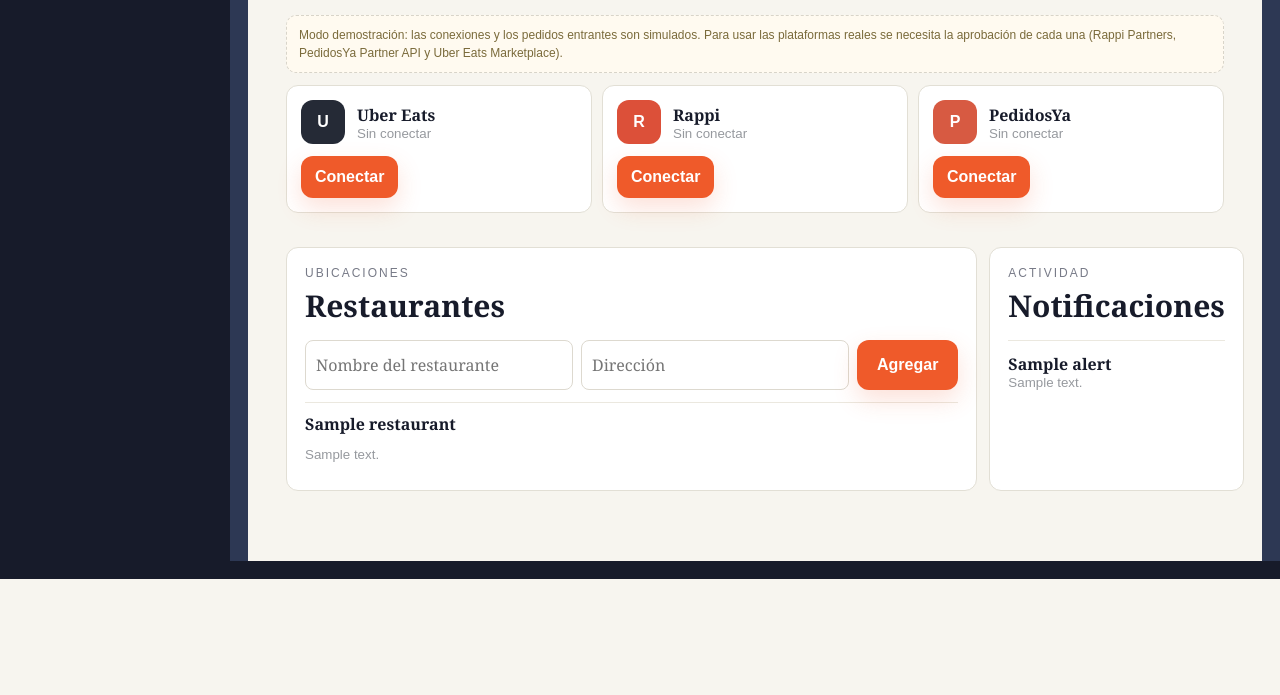
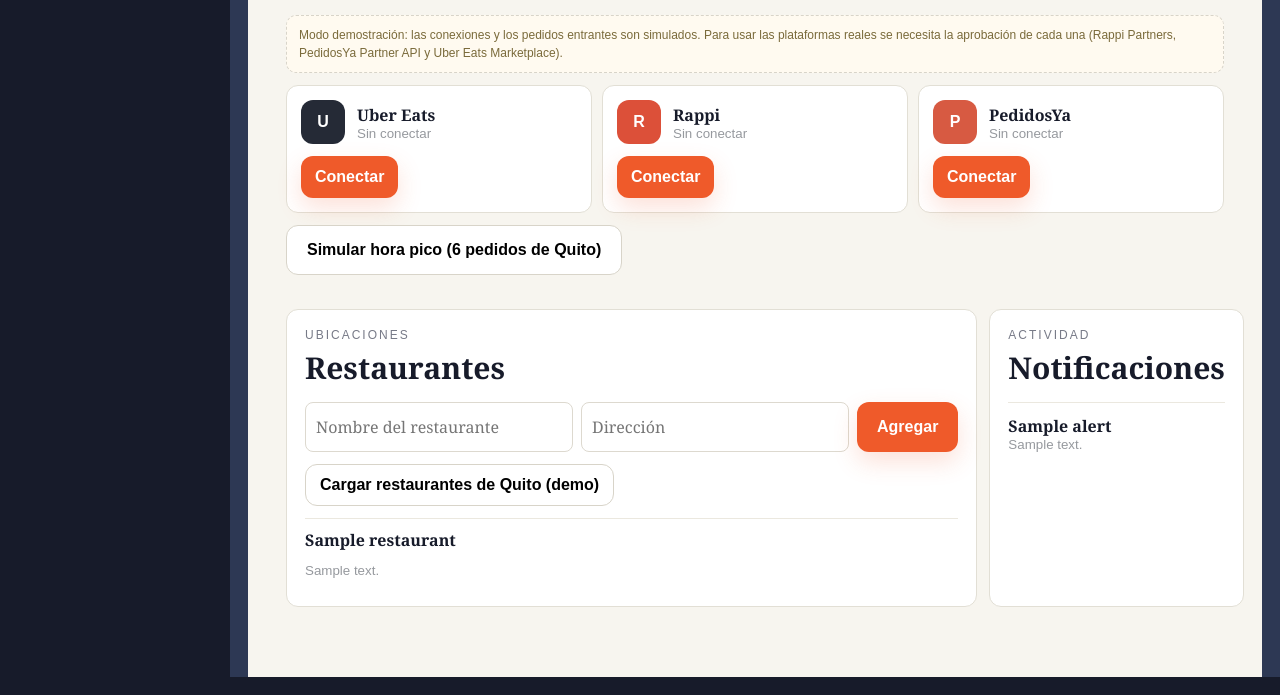
Before and after one commit to fmontes999-dotcom/PUCE2, a Flask app: page / in a window 1280 px wide. Shown: the part 835-1530 px from the top of the page. Before the commit the page ends 1414 px from the top, so only its background shows below. Run offline with Flask 3, Linux system fonts and the light colour scheme; the visitor is signed in with stand-in values (Sample User, id 1); tables that the repository leaves empty hold one stand-in row (values such as "Sample post").

Commit message:
Add Quito demo catalogue, realistic simulated orders and rush-hour simulation

```diff
--- a/app.py
+++ b/app.py
@@ -455,22 +455,41 @@ def estado():
 # APIs de partners y ajustar estos normalizadores al formato real.
 # ---------------------------------------------------------------------------
 
+def _label(code, name, items):
+    text = f'#{code} · {name or "Cliente"}'
+    if items:
+        text += " — " + ", ".join(f"{qty}× {dish}" for dish, qty in items)
+    return text
+
+
 def _parse_uber_eats(payload):
     eater = payload.get("eater", {})
     name = f'{eater.get("first_name", "")} {eater.get("last_name", "")}'.strip()
     cents = payload["payment"]["charges"]["total"]["amount"]
-    return f'#{payload.get("display_id", payload.get("id", "?"))} · {name or "Cliente"}', cents / 100
+    items = [(i["title"], i["quantity"]) for i in payload.get("cart", {}).get("items", [])]
+    code = payload.get("display_id", payload.get("id", "?"))
+    return _label(code, name, items), cents / 100, payload.get("store", {}).get("name")
 
 
 def _parse_rappi(payload):
     customer = payload.get("customer", {})
     name = f'{customer.get("first_name", "")} {customer.get("last_name", "")}'.strip()
-    return f'#{payload.get("order_id", "?")} · {name or "Cliente"}', payload["totals"]["total_order"]
+    items = [(i["name"], i["units"]) for i in payload.get("order_detail", {}).get("items", [])]
+    return (
+        _label(payload.get("order_id", "?"), name, items),
+        payload["totals"]["total_order"],
+        payload.get("store", {}).get("name"),
+    )
 
 
 def _parse_pedidosya(payload):
     name = payload.get("user", {}).get("name", "Cliente")
-    return f'#{payload.get("code", "?")} · {name}', payload["payment"]["amount"]
+    items = [(i["product"], i["quantity"]) for i in payload.get("details", [])]
+    return (
+        _label(payload.get("code", "?"), name, items),
+        payload["payment"]["amount"],
+        payload.get("restaurant", {}).get("name"),
+    )
 
 
 PLATFORMS = {
@@ -480,27 +499,71 @@ PLATFORMS = {
 }
 
 
+# Catálogo demo de Quito: barrios y calles reales, nombres de negocio ficticios.
+QUITO_DEMO = [
+    {"name": "Sabor Quiteño", "address": "Reina Victoria y Foch, La Mariscal", "menu": [
+        ("Encebollado", 3.50), ("Locro de papas", 3.50), ("Seco de pollo", 4.50),
+        ("Colada morada", 1.50), ("Empanadas de viento", 1.50)]},
+    {"name": "Hornado del Centro", "address": "García Moreno y Sucre, Centro Histórico", "menu": [
+        ("Hornado con mote", 6.00), ("Fritada", 6.50), ("Llapingachos", 4.50),
+        ("Tortillas con caucara", 4.00)]},
+    {"name": "Cevichería La Carolina", "address": "Av. Amazonas y Naciones Unidas, La Carolina", "menu": [
+        ("Ceviche de camarón", 7.00), ("Ceviche mixto", 8.00), ("Arroz marinero", 9.00),
+        ("Encebollado mixto", 5.50)]},
+    {"name": "Parrilla Cumbayá", "address": "Av. Interoceánica y Pampite, Cumbayá", "menu": [
+        ("Parrillada para 2", 22.00), ("Churrasco", 9.50), ("Chorizo con papas", 5.50),
+        ("Choclo con queso", 3.00)]},
+    {"name": "Cocina de la Abuela", "address": "Av. Eloy Alfaro y de los Pinos, El Batán", "menu": [
+        ("Bolón de verde", 2.50), ("Caldo de bolas", 4.50), ("Humitas", 2.00),
+        ("Café pasado", 1.25), ("Yaguarlocro", 4.00)]},
+    {"name": "Pizzería González Suárez", "address": "Av. González Suárez y 12 de Octubre, Quito", "menu": [
+        ("Pizza margarita", 9.00), ("Pizza pepperoni", 11.00), ("Lasaña", 8.50),
+        ("Pan de ajo", 3.50)]},
+]
+QUITO_CUSTOMERS = [
+    ("Andrés", "Játiva"), ("María Fernanda", "Cevallos"), ("Santiago", "Proaño"),
+    ("Daniela", "Chiriboga"), ("Esteban", "Villacís"), ("Paola", "Andrade"),
+    ("Juan Carlos", "Narváez"), ("Gabriela", "Endara"), ("Mateo", "Guamán"),
+    ("Valeria", "Tipán"),
+]
+DELIVERY_FEE = 1.50
+
+
+def pick_demo_order():
+    mine = {r["name"] for r in get_restaurants()}
+    pool = [r for r in QUITO_DEMO if r["name"] in mine] or QUITO_DEMO
+    restaurant = random.choice(pool)
+    dishes = random.sample(restaurant["menu"], k=random.randint(1, min(3, len(restaurant["menu"]))))
+    lines = [(dish, price, random.randint(1, 2)) for dish, price in dishes]
+    total = round(sum(price * qty for _, price, qty in lines) + DELIVERY_FEE, 2)
+    return restaurant["name"], lines, total
+
+
 def sample_payload(platform):
     code = f"{random.randint(1000, 9999)}"
-    name_first, name_last = random.choice(
-        [("Ana", "Torres"), ("Luis", "Mora"), ("Carla", "Vega"), ("Diego", "Salas")]
-    )
-    total = round(random.uniform(8, 60), 2)
+    first, last = random.choice(QUITO_CUSTOMERS)
+    restaurant, lines, total = pick_demo_order()
     if platform == "ubereats":
         return {
             "id": f"uber-{code}", "display_id": code,
-            "eater": {"first_name": name_first, "last_name": name_last},
-            "payment": {"charges": {"total": {"amount": int(total * 100), "currency_code": "USD"}}},
+            "store": {"name": restaurant},
+            "eater": {"first_name": first, "last_name": last},
+            "cart": {"items": [{"title": d, "quantity": q} for d, _, q in lines]},
+            "payment": {"charges": {"total": {"amount": round(total * 100), "currency_code": "USD"}}},
         }
     if platform == "rappi":
         return {
             "order_id": code,
-            "customer": {"first_name": name_first, "last_name": name_last},
+            "store": {"name": restaurant},
+            "customer": {"first_name": first, "last_name": last},
+            "order_detail": {"items": [{"name": d, "units": q} for d, _, q in lines]},
             "totals": {"total_order": total},
         }
     return {
         "code": code,
-        "user": {"name": f"{name_first} {name_last}"},
+        "restaurant": {"name": restaurant},
+        "user": {"name": f"{first} {last}"},
+        "details": [{"product": d, "quantity": q} for d, _, q in lines],
         "payment": {"amount": total},
     }
 
@@ -553,8 +616,9 @@ def set_connection(platform, connected):
 def ingest_order(platform, payload):
     """Convierte un pedido de una plataforma a nuestro formato y lo guarda."""
     info = PLATFORMS[platform]
-    customer, total = info["parse"](payload)
-    add_order(info["label"], customer, total)
+    customer, total, restaurant = info["parse"](payload)
+    source = f'{info["label"]} · {restaurant}' if restaurant else info["label"]
+    add_order(source, customer, total)
     add_alert(f'Nuevo pedido de {info["label"]}', f"{customer} · ${float(total):.2f}")
 
 
@@ -574,6 +638,32 @@ def pedido_entrante_demo(platform):
     if platform in PLATFORMS and platform in get_connections():
         ingest_order(platform, sample_payload(platform))
     return redirect(url_for("inicio") + "#pedidos")
+
+
+@app.post("/demo/hora-pico")
+def hora_pico_demo():
+    if not session.get("user_id"):
+        return redirect(url_for("login_page"))
+    connected = sorted(get_connections())
+    for _ in range(6 if connected else 0):
+        platform = random.choice(connected)
+        ingest_order(platform, sample_payload(platform))
+    return redirect(url_for("inicio") + "#pedidos")
+
+
+@app.post("/demo/quito")
+def cargar_quito_demo():
+    if not session.get("user_id"):
+        return redirect(url_for("login_page"))
+    existing = {r["name"] for r in get_restaurants()}
+    added = 0
+    for restaurant in QUITO_DEMO:
+        if restaurant["name"] not in existing:
+            add_restaurant(restaurant["name"], restaurant["address"])
+            added += 1
+    if added:
+        add_alert("Restaurantes de Quito cargados", f"Se agregaron {added} restaurantes de demostración.")
+    return redirect(url_for("inicio") + "#restaurantes")
 
 
 @app.post("/webhooks/<platform>")
--- a/static/styles.css
+++ b/static/styles.css
@@ -418,6 +418,7 @@ button, input, select { font: inherit; }
     font-size: 12px;
     line-height: 1.5;
 }
+.demo-sync { margin: 12px 0; }
 .connection-card { flex-wrap: wrap; }
 .connection-card > div:nth-child(2) { flex: 1; min-width: 100px; }
 .connection-actions { display: flex; gap: 6px; width: 100%; }
--- a/templates/index.html
+++ b/templates/index.html
@@ -194,6 +194,11 @@
                         </article>
                         {% endfor %}
                     </div>
+                    {% if connected %}
+                    <form action="{{ url_for('hora_pico_demo') }}" method="post" class="demo-sync">
+                        <button class="button outline" type="submit">Simular hora pico (6 pedidos de Quito)</button>
+                    </form>
+                    {% endif %}
                 </section>
 
                 <section class="operations-grid">
@@ -208,6 +213,9 @@
                             <input name="name" placeholder="Nombre del restaurante" required>
                             <input name="address" placeholder="Dirección">
                             <button class="button orange" type="submit">Agregar</button>
+                        </form>
+                        <form action="{{ url_for('cargar_quito_demo') }}" method="post" class="demo-sync">
+                            <button class="button outline compact" type="submit">Cargar restaurantes de Quito (demo)</button>
                         </form>
                         {% for restaurant in restaurants %}
                         <div class="restaurant-row">
```
